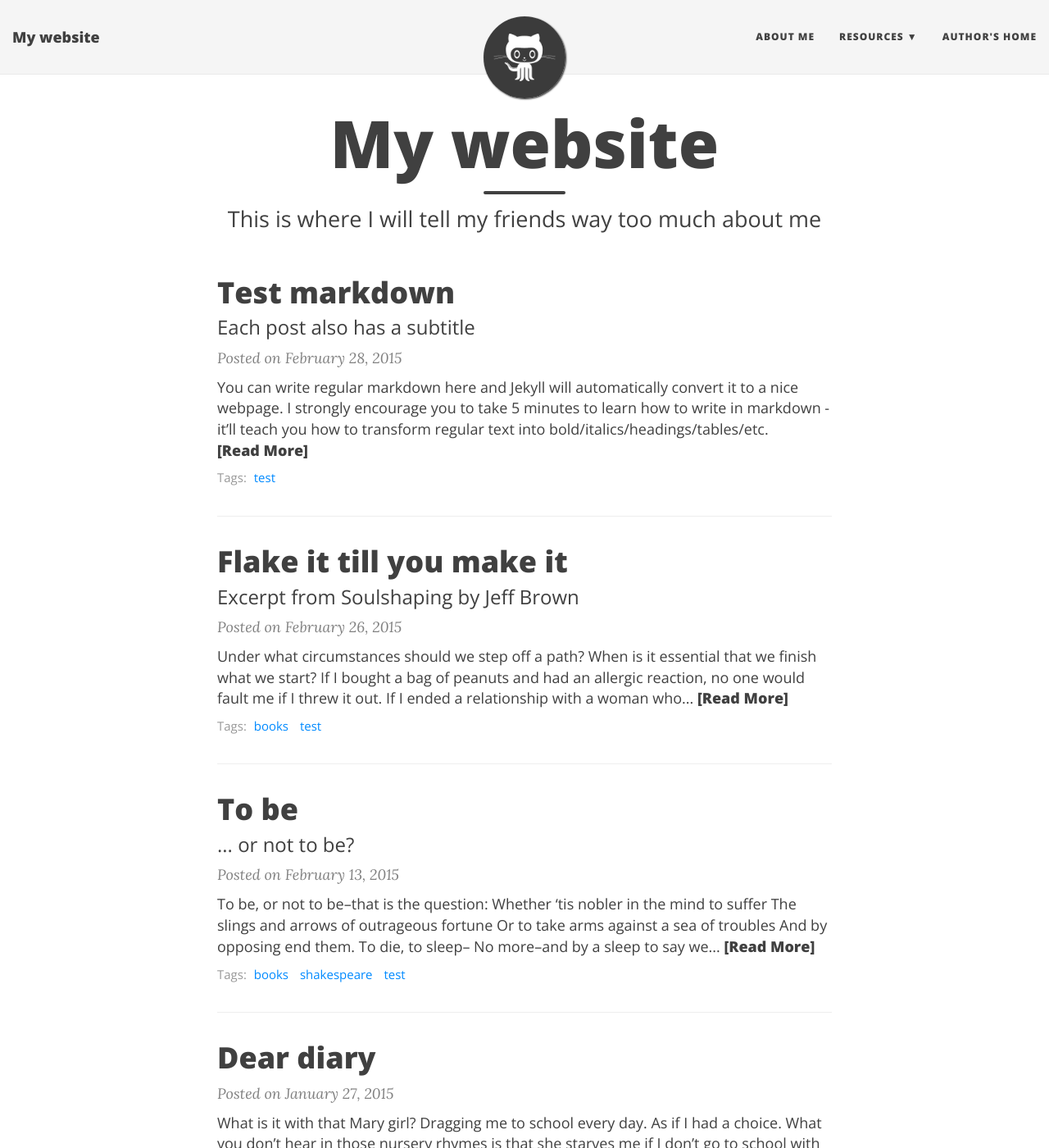
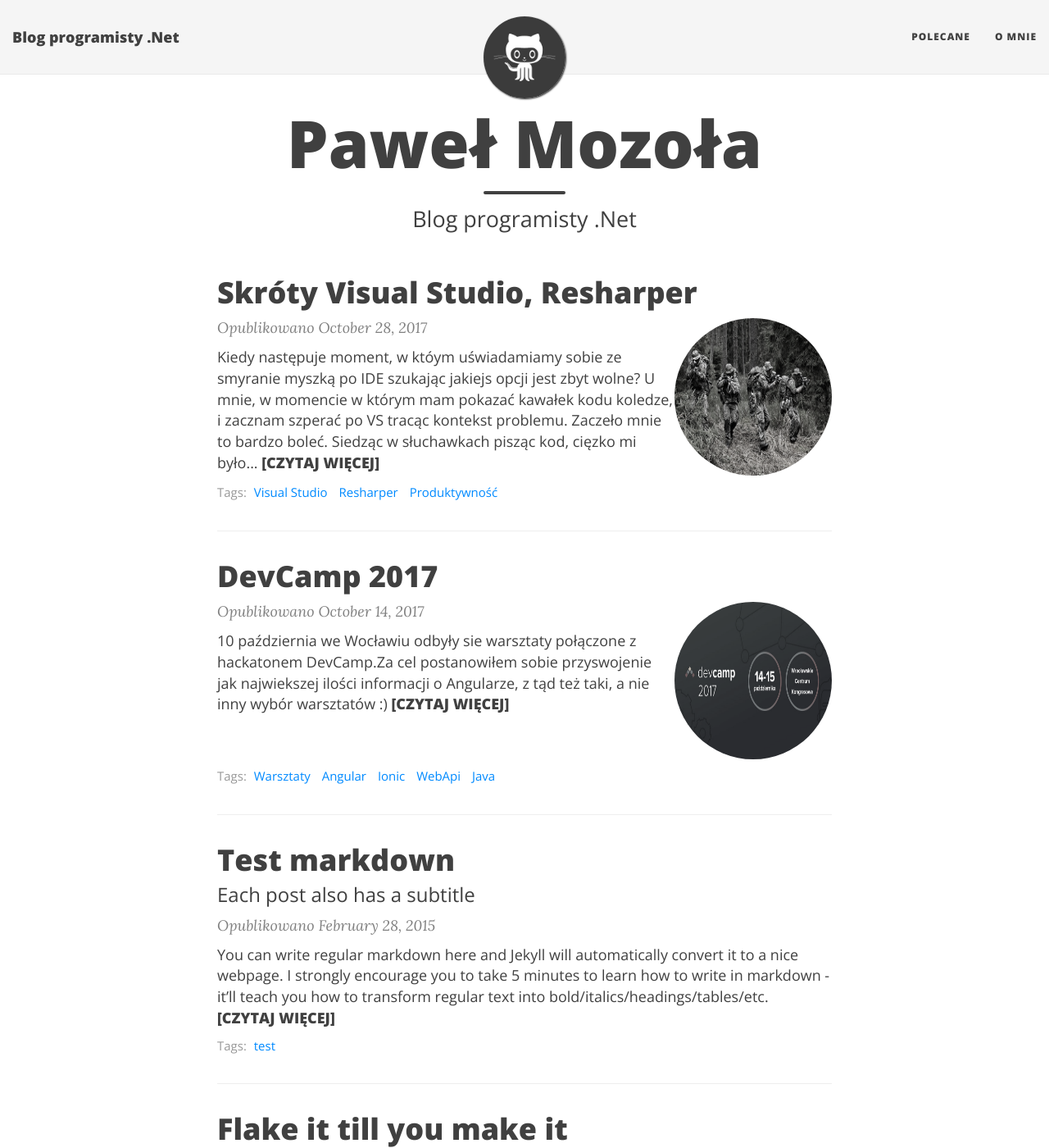
Before and after one commit to pmozola/pmozola.github.io, a Jekyll site: the page built from index.html, in a window 1280 px wide and 1400 px high. Shown: the whole window at 82% size. Built offline with Jekyll 4.4.1, drawn with Linux system fonts in a browser that asks for light colours; nearby versions of some CDN libraries; the list of posts is cut into pages by our own code; some of the changed text lies outside the part shown.

Commit message:
add older post + website config

```diff
--- a/_config.yml
+++ b/_config.yml
@@ -1,10 +1,10 @@
 # --- General options --- #
 
 # Name of website
-title: My website
+title: Blog programisty .Net
 
 # Short description of your site
-description: A virtual proof that I'm awesome
+description: Moja przygoda z programowaniem
 
 # --- Local development options ---
 # If your website is hosted locally rather than on GitHub, then you need to uncomment the next two parameters to set the url and baseurl
@@ -20,11 +20,9 @@ description: A virtual proof that I'm awesome
 
 # List of links in the navigation bar
 navbar-links:
-  About Me: "aboutme"
-  Resources:
-    - Beautiful Jekyll: "http://deanattali.com/beautiful-jekyll/"
-    - Learn markdown: "http://www.markdowntutorial.com/"
-  Author's home: "http://deanattali.com"
+
+  Polecane: "recommended"
+  O Mnie: "aboutme"
 
 # Image to show in the navigation bar - image must be a square (width = height)
 # Remove this parameter if you don't want an image in the navbar
@@ -60,7 +58,7 @@ footer-link-col: "#404040"
 # Change all these values or delete the ones you don't want.
 # Important: you must keep the "name" parameter, everything else you can remove
 author:
-  name: Some Person
+  name: Paweł Mozoła
 
 # Select your active Social Network Links.
 # Uncomment the links you want to show in the footer and add your information to each link.
@@ -68,12 +66,11 @@ author:
 # If you want to add a new link that isn't here, you'll need to also edit the file _data/SocialNetworks.yml
 social-network-links:
   rss: true
-  email: "someone@example.com"
-  facebook: deanattali
-  github: daattali
-  twitter: daattali
+  email: "mozola.pawel@gmail.com"
+  github: pmozola
+  twitter: mpawel,
+  linkedin: pawelmozola
 #  reddit: yourname
-#  linkedin: daattali
 #  xing: yourname
 #  stackoverflow: "3943160/daattali"
 #  snapchat: deanat78
@@ -93,7 +90,7 @@ share-links-active:
 
 # How to display the link to the website in the footer
 # Remove this if you don't want a link in the footer
-url-pretty: "MyWebsite.com"  # eg. "deanattali.com/beautiful-jekyll"
+url-pretty: "pmozola.github.io"  # eg. "deanattali.com/beautiful-jekyll"
 
 # --- Web Statistics Section --- #
 
--- /dev/null
+++ b/_posts/2017-10-14-dev-camp.md
@@ -0,0 +1,36 @@
+---
+layout: post
+title: DevCamp 2017
+image: /img/devcampLogo.jpg
+bigimg: /img/devcampLogo.jpg
+tags: [Warsztaty, Angular, Ionic, WebApi, Java]
+---
+
+10 październia we Wocławiu odbyły sie warsztaty połączone z hackatonem DevCamp.Za cel postanowiłem sobie przyswojenie jak najwiekszej ilości informacji o Angularze, z tąd też taki, a nie inny wybór warsztatów :)
+
+## Warsztaty z Ionic Framework
+Celem było napisanie prostej aplikacji i zainstalowanie tego na telefonie z Androidem.
+Sprowadza sie to tak naprawde do napisania strony www w Angularze, korzystając z kontrolek Ionica, a sama aplikacja zostanie osadzona w natywnej aplikacji mobilnej. Ciekawie to wygląda, ale sam prowadzący przyznał ze są problemy z wydajnościa przedewszystkim w androidach <5. Od wersji 5 do renderowania wykrzystywany jest Chrome.
+
+## Demystifying Angular (Reactive) Forms
+Tworzenie angularowych formularzy z walidacją.
+
+## Projektowanie WebApi
+Po wytłumaczeniu czym jest WebApi, i kilka podstawowych informacji dotyczących projektowania Api.
+Następnie został zbudowany prosty przykład w Javie, Springu i Hibernate.
+
+Generator projektów:
+https://start.spring.io/
+
+## Angular Fundamentals
+Podstawy podstaw Angulara, ale bardzo ciekawie poprowadzone. Duzo o tym jak zacząć i jak życ z tymi wszystkimi frameworkami JS.
+
+http://ng-poland.pl/
+https://www.facebook.com/ngPolandConference/
+
+## Rx.js
+przegląd bibloteki.
+
+## Podsumowanie
+Wszystkie warsztaty miały na celu przygotowanie do hacakatonu, na którym nie zostałem.
+Forma warsztatów
--- /dev/null
+++ b/_posts/2017-10-28-shortcuts-keyboard.md
@@ -0,0 +1,13 @@
+---
+layout: post
+title: Skróty Visual Studio, Resharper
+image: /img/vsShortcuts.jpeg
+bigimg: /img/vsShortcuts.jpeg
+tags: [Visual Studio, Resharper, Produktywność]
+---
+
+Kiedy następuje moment, w któym uświadamiamy sobie ze smyranie myszką po IDE szukając jakiejs opcji jest zbyt wolne? U mnie, w momencie w którym mam pokazać kawałek kodu koledze, i zacznam szperać po VS tracąc kontekst problemu. Zaczeło mnie to <strong>bardzo</strong> boleć. Siedząc w słuchawkach pisząc kod, cięzko mi było zauważyc ze pewne rzeczy moge zrobic 2x szybciej. Poszperałem troche w necie i znalałem PDF w których znajduja sie najprzydatniejsze skróty Visual Studio.
+
+Wydrukować, powiesić i korzystać ;)
+
+<a href="https://devblogs.microsoft.com/wp-content/uploads/sites/4/2019/03/vskeyboard.pdf" type="button" class="btn btn-success">Visual Studio 2017</a>
--- a/index.html
+++ b/index.html
@@ -1,7 +1,7 @@
 ---
 layout: page
-title: My website
-subtitle: This is where I will tell my friends way too much about me
+title: Paweł Mozoła
+subtitle: Blog programisty .Net
 use-site-title: true
 ---
 
@@ -19,7 +19,7 @@ use-site-title: true
     </a>
 
     <p class="post-meta">
-      Posted on {{ post.date | date: site.date_format }}
+      Opublikowano {{ post.date | date: site.date_format }}
     </p>
 
     <div class="post-entry-container">
@@ -34,7 +34,7 @@ use-site-title: true
         {{ post.excerpt | strip_html | xml_escape | truncatewords: site.excerpt_length }}
         {% assign excerpt_word_count = post.excerpt | number_of_words %}
         {% if post.content != post.excerpt or excerpt_word_count > site.excerpt_length %}
-          <a href="{{ post.url | relative_url }}" class="post-read-more">[Read&nbsp;More]</a>
+          <a href="{{ post.url | relative_url }}" class="post-read-more">[CZYTAJ&nbsp;WIĘCEJ]</a>
         {% endif %}
       </div>
     </div>
```
Also changed, not shown: other parts of index.html (+2 -2 lines), aboutme.md (+2 -12 lines), recommended.md (added, +7 -0 lines), img/devcampLogo.jpg (added), img/vsShortcuts.jpeg (added).
